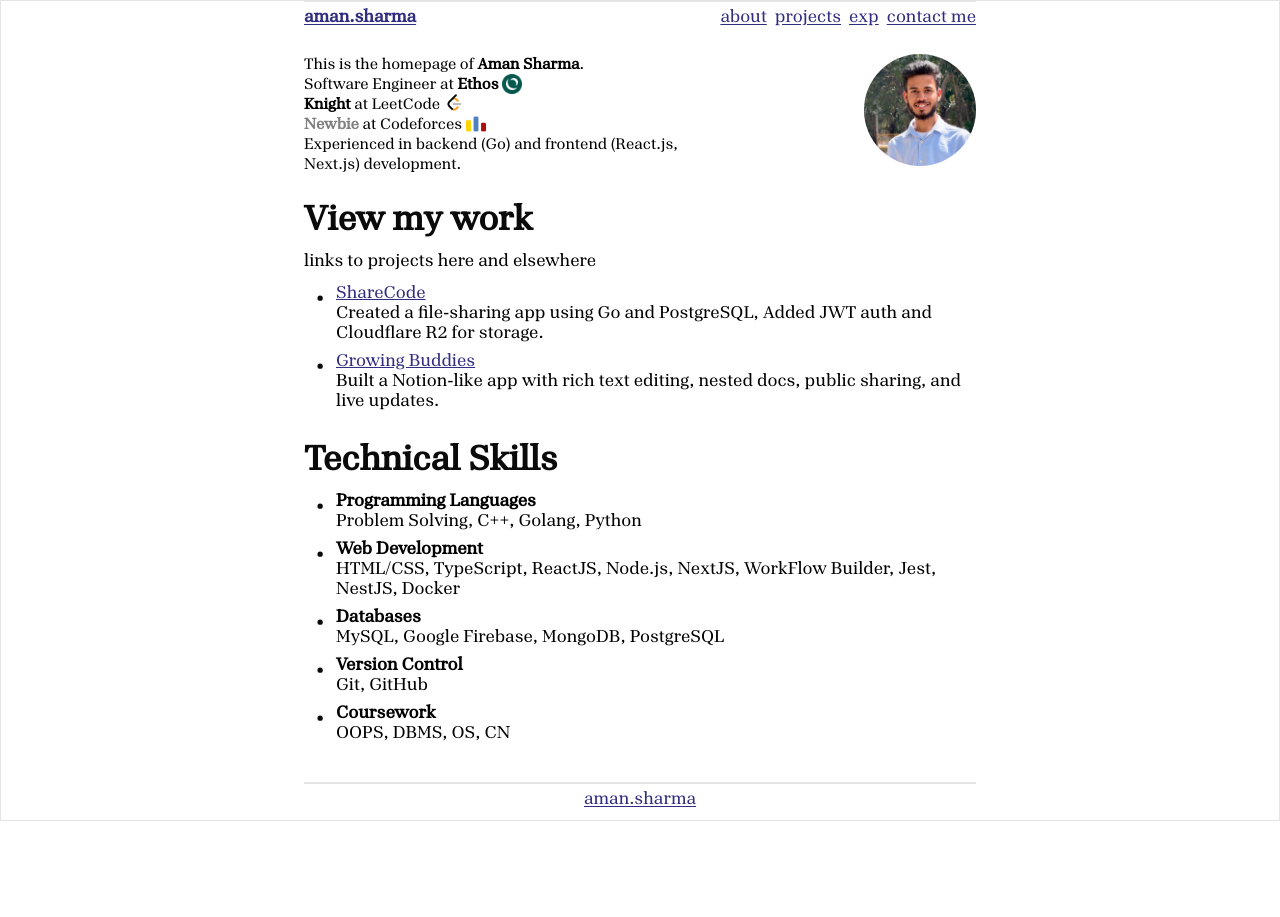
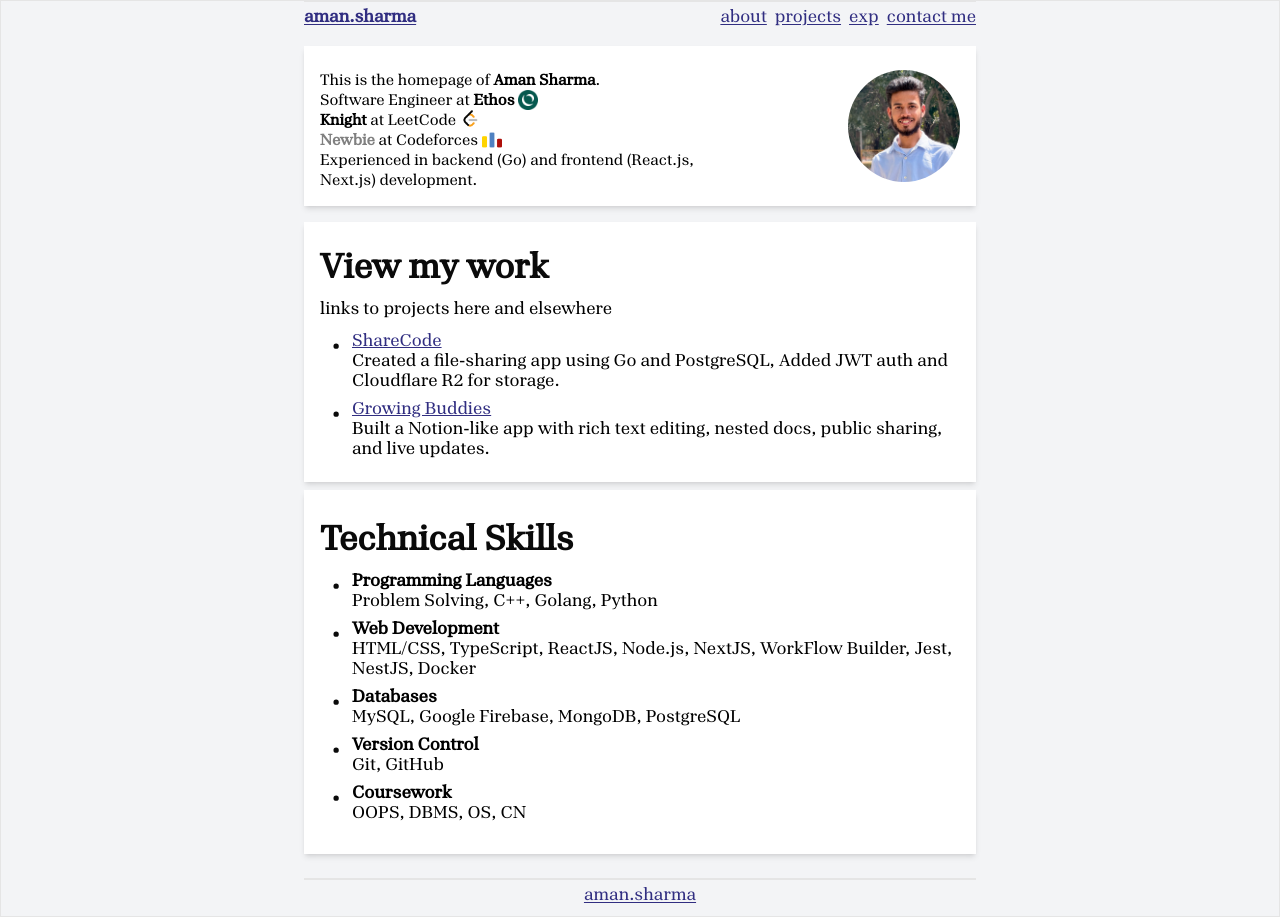
Before and after one commit to aman1117/portfolio, a Next.js app: page / in a window 1280 px wide. Before the commit the page ends 821 px from the top, so only its background shows below. Built offline with nearby package versions, Linux system fonts and the light colour scheme.

Commit message:
update: Enhance layout styling with background color and border adjustments for improved visual appeal

```diff
--- a/app/layout.tsx
+++ b/app/layout.tsx
@@ -38,13 +38,8 @@
 }>) {
   return (
     <html lang="en" >
-      <body className={` px-3 border`} >
-        <div className="flex flex-col min-h-screen" >
-          {/* <ThemeProvider attribute="class"
-              defaultTheme="system"
-              enableSystem
-              disableTransitionOnChange
-              storageKey="portfolio-theme-1"> */}
+      <body className={` px-3 border bg-gray-100`} >
+        <div className="flex flex-col min-h-screen " >
           <div className="flex-grow">
             <Header />
             <main className="flex-grow">{children}</main>
--- a/app/page.tsx
+++ b/app/page.tsx
@@ -5,7 +5,7 @@
   return (
     <div className="flex flex-col w-full h-full py-4 max-w-2xl mx-auto">
       {/* Always two columns, text on left, pic on right */}
-      <div className="flex items-start justify-between">
+      <div className="flex items-start justify-between border-1 border-black-500  p-4 shadow-md bg-white  ">
         {/* Left: text takes ~2/3 */}
         <div className="w-2/3 pr-4 mt-2">
           <p className="text-black text-base leading-tight">
@@ -46,10 +46,10 @@
       </div>
 
       {/* Rest of your page */}
-      <div className="mt-4">
+      <div className="mt-4 border-1 border-black-500  p-4 shadow-md bg-white ">
         <ProjectsList />
       </div>
-      <div className="mt-2">
+      <div className="mt-2 border-1 border-black-500  p-4 shadow-md bg-white ">
         <TechnicalSkill />
       </div>
     </div>
```
